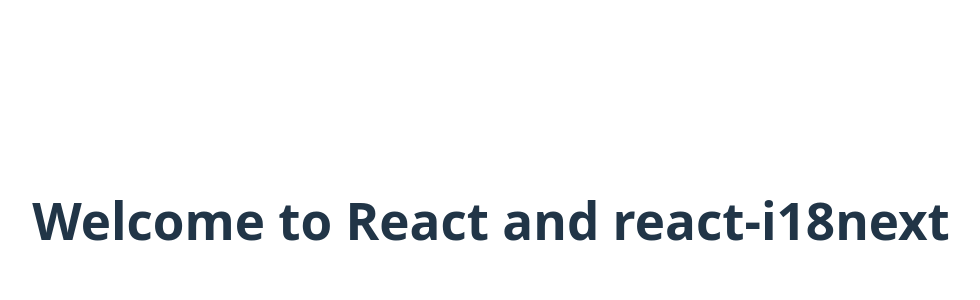
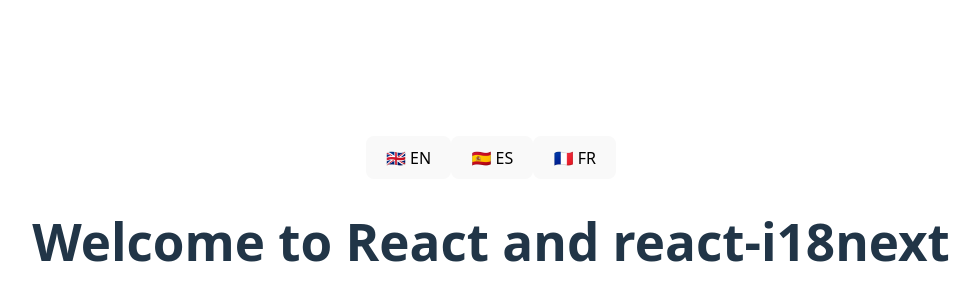
Before and after one commit to maria29852164/nubenix-landing, a React (Vite) app: page / in a window 1280 px wide. Shown: the part 180-480 px from the top of the page, without its empty margins (149-1129 px from the left). Built offline with nearby package versions, Linux system fonts and the light colour scheme.

Commit message:
feat: switcher language

```diff
--- a/src/App.tsx
+++ b/src/App.tsx
@@ -1,11 +1,13 @@
 import './App.css'
 import {useTranslation} from "react-i18next";
+import {LanguageSwitcher} from "./components/Atoms/LanguageSwitcher";
 
 function App() {
     const { t } = useTranslation()
 
   return (
     <>
+        <LanguageSwitcher/>
       <h1>{t('Welcome to React')}</h1>
     </>
   )
--- /dev/null
+++ b/src/components/Atoms/LanguageSwitcher/index.tsx
@@ -0,0 +1,16 @@
+import {useTranslation} from "react-i18next";
+import {useCallback} from "react";
+
+export const LanguageSwitcher = () => {
+    const { i18n} = useTranslation()
+    const changeLanguage = useCallback((lng: string) => {
+       i18n.changeLanguage(lng)
+   },[])
+    return (
+        <div className="language-switcher">
+            <button onClick={() => changeLanguage('en')}>🇬🇧 EN</button>
+            <button onClick={() => changeLanguage('es')}>🇪🇸 ES</button>
+            <button onClick={() => changeLanguage('fr')}>🇫🇷 FR</button>
+        </div>
+    )
+}
```
